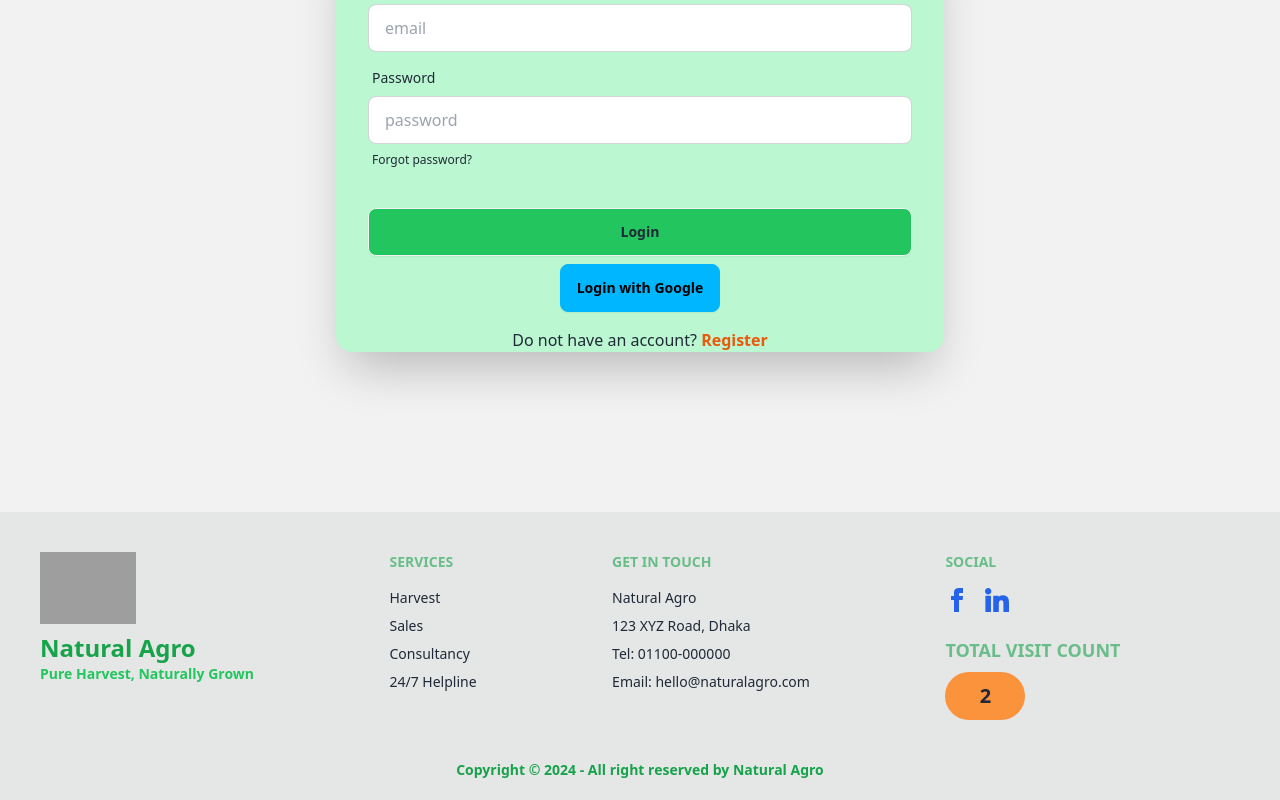
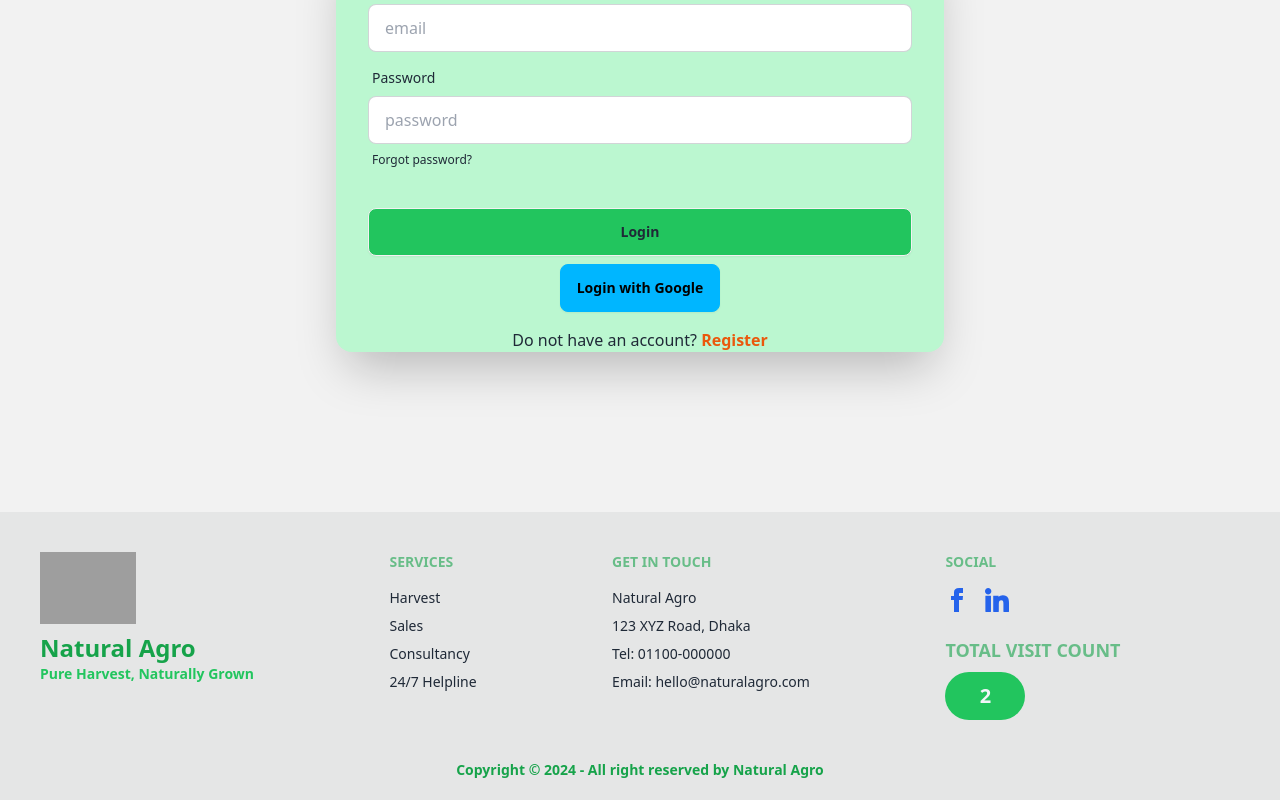
Before and after one commit to ataher83/natural-agro-client, a React (Vite) app: page /login in a window 1280 px wide. Shown: the part 384-1184 px from the top of the page. Built offline with nearby package versions, Linux system fonts and the light colour scheme; no server answers; grey boxes are pictures that could not be loaded.

Commit message:
visit counter updated

```diff
--- a/src/omponents/VisitCount.jsx
+++ b/src/omponents/VisitCount.jsx
@@ -20,20 +20,12 @@ const VisitCount = () => {
 
 
 
-      //   const handleReset = () => {
-      //     localStorage.setItem("page_view", 1);
-      //     setVisitCount(1);
-      //   };
-
-
-
-
 
     return (
 
           <div className="mt-4">
             <div className="text-lg footer-title text-green-600">Total Visit Count</div>
-            <div className="website-counter bg-orange-400 font-bold text-xl h-12 w-20 flex items-center justify-center rounded-full mt-2">{visitCount}</div>
+            <div className="website-counter bg-green-500 text-slate-100 font-bold text-xl h-12 w-20 flex items-center justify-center rounded-full mt-2">{visitCount}</div>
 
 
 
```
